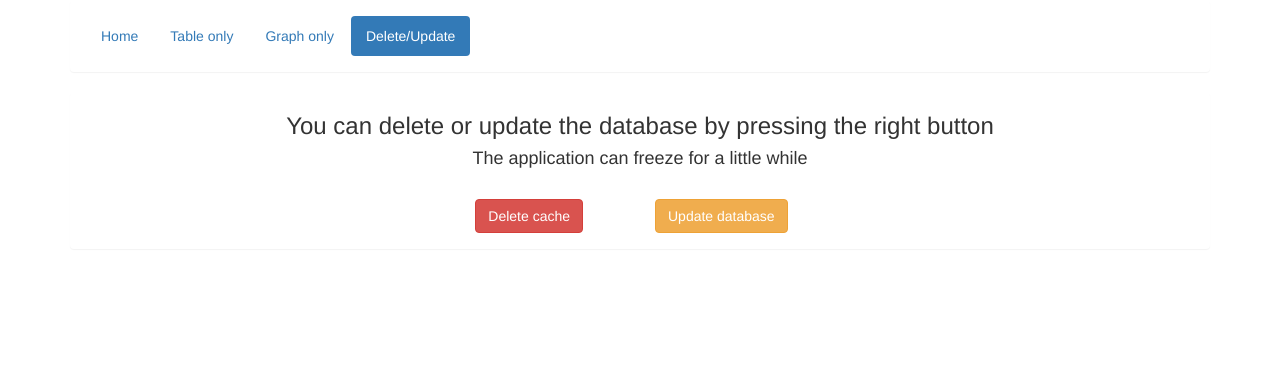
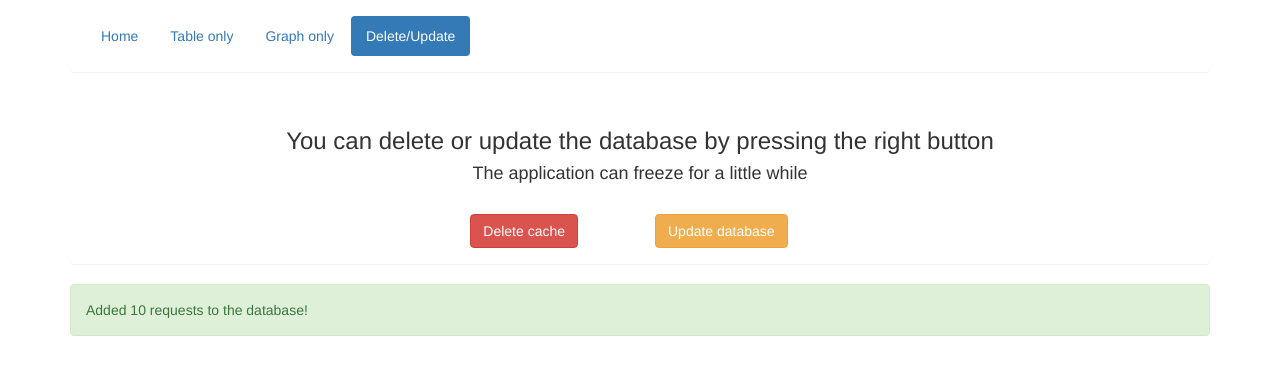
Before and after one commit to akwodkiewicz/dafttask, a Flask app: template app/templates/delete.html in a window 1280 px wide. Shown: the top 375 px of the page. Run offline with Flask 2, Linux system fonts and the light colour scheme; the template is opened without the code that fills it: most values are stand-ins (such as "Sample title", 1, 10 or a date in 2020); parts of the project's set-up code (start-up, migrations or seed data) failed here and were passed over; some libraries are stand-ins or nearby versions.

Commit message:
Alerts on delete.html
App informs the user about the completion of his operations via alerts
on the bottom of the page.

```diff
--- a/app/templates/delete.html
+++ b/app/templates/delete.html
@@ -18,15 +18,11 @@
       </div>
       {% block content %}
       <div class="panel">
-        <div class="panel-header">
-          <div class="col-md-12">
+        <div class="panel-body">
+
         <h3 class="text-center">You can delete or update the database by pressing the right button</h3>
         <h4 class="text-center">The application can freeze for a little while</h4>
         <br/>
-          </div>
-        </div>
-        <div class="panel-body">
-          <div class="col-md-12">
         <form role="form" method="post">
           <div class="col-md-1 col-md-offset-4">
             <button class="btn btn-danger" type="submit" name="task" value="delete">Delete cache</button>
@@ -35,9 +31,24 @@
             <button class="btn btn-warning" type="submit" name="task" value="update">Update database</button>
           </div>
         </form>
+
         </div>
       </div>
+      {% if deleted %}
+        <div class="alert alert-success">
+        Deleted all the records from the database!
         </div>
+        {% endif %}
+        {% if correct > 0 %}
+        <div class="alert alert-success">
+        Added {{ correct }} requests to the database!
+        </div>
+        {% endif %}
+        {% if wrong > 0 %}
+        <div class="alert alert-warning">
+        Received {{ wrong }} wrong requests from NBP!
+        </div>
+      {% endif %}
       {% endblock %}
     </div>
   </body>
--- a/app/views.py
+++ b/app/views.py
@@ -41,22 +41,27 @@ def graph():
 
 @app.route('/delete', methods=['GET', 'POST'])
 def delete():
+    wrong = -1
+    correct = -1
+    deleted = False
     if request.method == 'POST':
         # Pressing a button on delete.html page generates a value
         # inside the 'form' dictionary, under the key=='task'
         val = request.form.get('task', None)
         if val == 'update':
-            update_db()
+            (correct, wrong) = update_db()
         elif val == 'delete':
             for col in mongo.db.collection_names():
                 mongo.db[col].drop()
+            deleted = True
 
-    return render_template('delete.html')
+    return render_template('delete.html', wrong=wrong, correct=correct,
+                            deleted=deleted)
 
 
 @app.route('/mongo')
 def mongo_debug():
-    rec = mongo.db.usd.find_one()
+    rec = mongo.db.usd.find_one({"effectiveDate":date.today()})
     mongo.db.usd.delete_one(rec)
     print(rec, file=stderr)
     return "Check console"
```
Also changed, not shown: app/logic.py (+15 -14 lines). Lines whose indentation alone changed are shown as unchanged.
